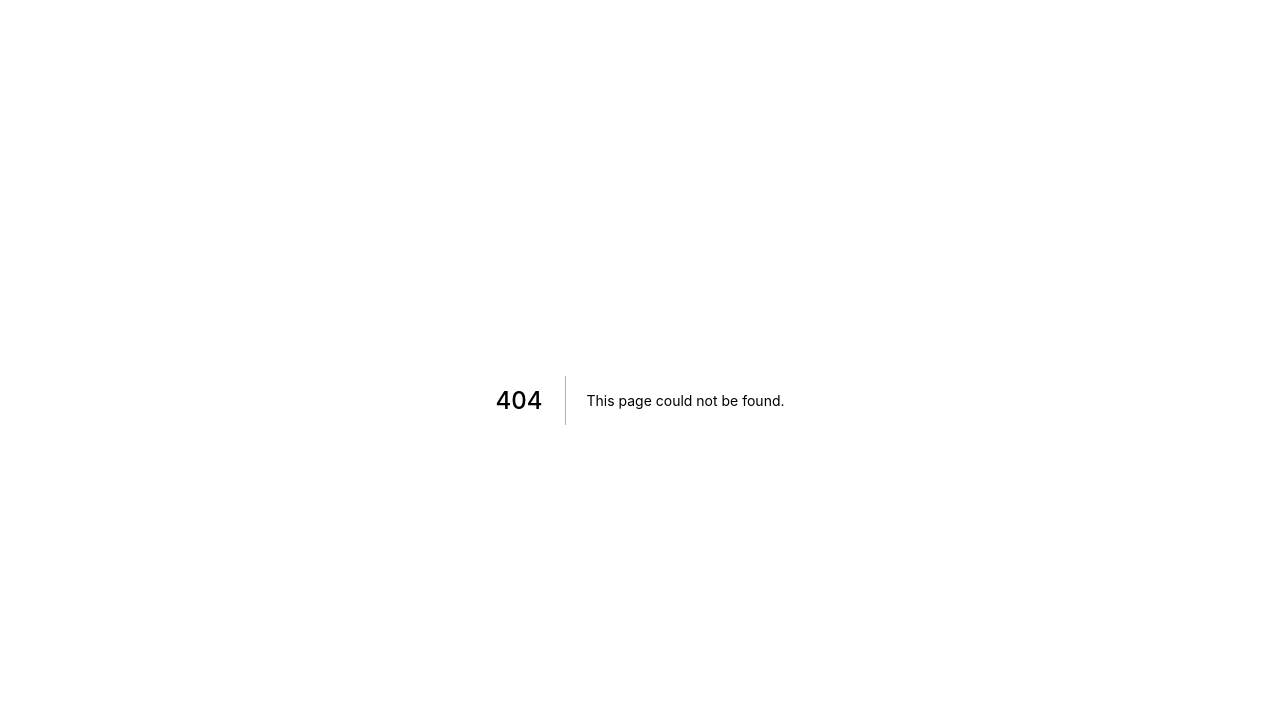
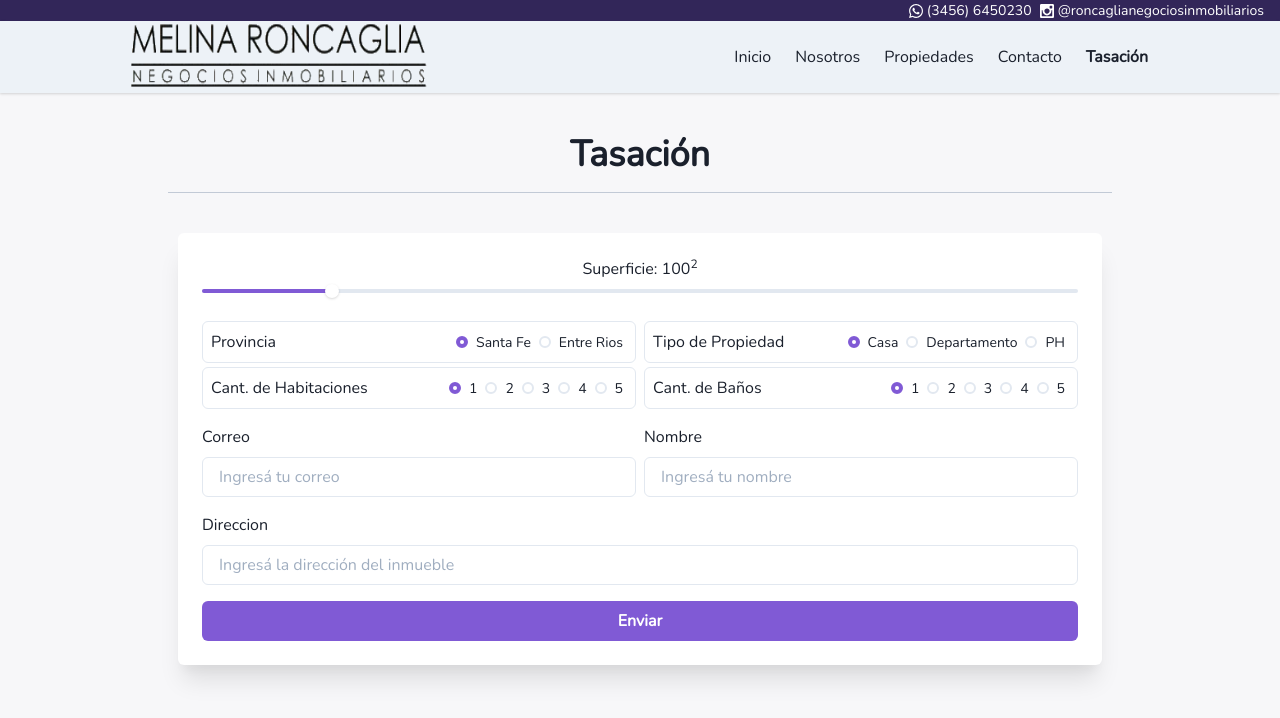
Before and after one commit to rodrigoodz/proyecto_inmobiliaria_nextjs, a Next.js app: page /appraisal in a window 1280 px wide. Before the commit this address had no page. Shown: the top 718 px of the page. Built offline with nearby package versions, Linux system fonts and the light colour scheme.

Commit message:
añadida logica para la pagina de tasaciones

```diff
--- /dev/null
+++ b/components/AppraisalForm.js
@@ -0,0 +1,188 @@
+import {
+  FormControl,
+  FormLabel,
+  Input,
+  Stack,
+  Button,
+  FormErrorMessage,
+  Flex,
+  useToast,
+} from "@chakra-ui/react";
+import { useState } from "react";
+import { useForm } from "react-hook-form";
+
+import RadioSelection from "./RadioSelection";
+import SliderControl from "./SliderControl";
+
+// Tipo de Propiedad (departamento,casa,PH)
+// Cant. ambientes (select de 1 a 5)
+// Superficie Cubierta en m^2 (chakra slider) de 30 a 500
+// Localidad (santa fe o entre rios) (Provincia)
+// que tipo de operacion? Alquiler / Venta
+// Direccion del inmueble
+// Nombre
+// Email
+// Telefono
+// Fotos
+
+const AppraisalForm = () => {
+  const toast = useToast();
+  const [location, setLocation] = useState("SANTA FE");
+  const [type, setType] = useState("CASA");
+  const [surface, setSurface] = useState(100);
+  const [rooms, setRooms] = useState("1");
+  const [bathroom, setBathroom] = useState("1");
+
+  const {
+    handleSubmit,
+    register,
+    reset,
+    formState: { errors, isSubmitting },
+  } = useForm();
+
+  const onSubmit = async (values) => {
+    try {
+      const res = await fetch("/api/contact", {
+        method: "POST",
+        headers: {
+          Accept: "application/json, text/plain, */*",
+          "Content-Type": "application/json",
+        },
+        body: JSON.stringify(values),
+      });
+
+      const data = await res.json();
+
+      if (data.ok) {
+        reset();
+        toast({
+          title: "Enviado",
+          description: data.message,
+          status: "success",
+          duration: 3000,
+          isClosable: true,
+        });
+      } else {
+        toast({
+          title: "Error",
+          description: data.message,
+          status: "error",
+          duration: 3000,
+          isClosable: true,
+        });
+      }
+    } catch (error) {
+      toast({
+        title: "Error",
+        description:
+          "Hubo un error al procesar la solicitud. Intente más tarde",
+        status: "error",
+        duration: 3000,
+        isClosable: true,
+      });
+    }
+  };
+
+  return (
+    <form onSubmit={handleSubmit(onSubmit)}>
+      <Stack spacing={4}>
+        <SliderControl
+          minValue={30}
+          maxValue={500}
+          currentValue={surface}
+          defaultValue={surface}
+          onChange={(value) => setSurface(value)}
+        />
+        <Flex direction={["column", "column", "column", "row"]}>
+          <Stack
+            spacing={1}
+            w={["100%", "100%", "100%", "50%"]}
+            mb={[1, 1, 1, 0]}
+          >
+            <RadioSelection
+              text="Provincia"
+              currentValue={location}
+              values={["Santa Fe", "Entre Rios"]}
+              onChange={(v) => setLocation(v)}
+            />
+            <RadioSelection
+              text="Cant. de Habitaciones"
+              currentValue={rooms}
+              values={["1", "2", "3", "4", "5"]}
+              onChange={(v) => setRooms(v)}
+            />
+          </Stack>
+          <Stack
+            spacing={1}
+            w={["100%", "100%", "100%", "50%"]}
+            ml={[0, 0, 0, 2]}
+          >
+            <RadioSelection
+              text="Tipo de Propiedad"
+              currentValue={type}
+              values={["Casa", "Departamento", "PH"]}
+              onChange={(v) => setType(v)}
+            />
+            <RadioSelection
+              text="Cant. de Baños"
+              currentValue={bathroom}
+              values={["1", "2", "3", "4", "5"]}
+              onChange={(v) => setBathroom(v)}
+            />
+          </Stack>
+        </Flex>
+
+        <Stack alignItems="flex-start" direction={["column", "column", "row"]}>
+          <FormControl isInvalid={errors.email}>
+            <FormLabel htmlFor="email">Correo</FormLabel>
+            <Input
+              id="email"
+              type="email"
+              placeholder="Ingresá tu correo"
+              {...register("email", {
+                required: "Ingresá tu correo",
+              })}
+            />
+            <FormErrorMessage>
+              {errors.email && errors.email.message}
+            </FormErrorMessage>
+          </FormControl>
+          <FormControl isInvalid={errors.name}>
+            <FormLabel htmlFor="name">Nombre</FormLabel>
+            <Input
+              id="name"
+              placeholder="Ingresá tu nombre"
+              {...register("name", {
+                required: "Ingresá tu nombre",
+                minLength: { value: 3, message: "" },
+              })}
+            />
+            <FormErrorMessage>
+              {errors.name && errors.name.message}
+            </FormErrorMessage>
+          </FormControl>
+        </Stack>
+        <FormControl isInvalid={errors.address}>
+          <FormLabel htmlFor="name">Direccion</FormLabel>
+          <Input
+            id="address"
+            placeholder="Ingresá la dirección del inmueble"
+            {...register("address", {
+              required: "Ingresá la dirección del inmueble",
+              minLength: { value: 3, message: "" },
+            })}
+          />
+          <FormErrorMessage>
+            {errors.address && errors.address.message}
+          </FormErrorMessage>
+        </FormControl>
+
+        <Button colorScheme="purple" isLoading={isSubmitting} type="submit">
+          Enviar
+        </Button>
+      </Stack>
+    </form>
+  );
+};
+
+export default AppraisalForm;
--- a/components/NavbarLinks.js
+++ b/components/NavbarLinks.js
@@ -11,7 +11,7 @@ const NavbarLinks = () => {
       <NavbarItem text="Nosotros" to="/us" path={currentPath} />
       <NavbarItem text="Propiedades" to="/estates" path={currentPath} />
       <NavbarItem text="Contacto" to="/contact" path={currentPath} />
-      <NavbarItem text="Tasación" to="/assessment" path={currentPath} />
+      <NavbarItem text="Tasación" to="/appraisal" path={currentPath} />
     </>
   );
 };
--- /dev/null
+++ b/components/RadioSelection.js
@@ -0,0 +1,30 @@
+import { Box, Flex, Radio, RadioGroup, Stack, Text } from "@chakra-ui/react";
+import React from "react";
+
+const RadioSelection = ({ text = "", currentValue, values, onChange }) => {
+  return (
+    <RadioGroup
+      onChange={onChange}
+      value={currentValue}
+      p={2}
+      border="1px solid #e2e8f0"
+      borderRadius="md"
+      colorScheme="purple"
+    >
+      <Flex direction={["column", "row"]} justifyContent="space-between">
+        <Text fontSize={["sm", "sm", "md", "md"]} textAlign="left">
+          {text}
+        </Text>
+        <Flex direction={["column", "row"]}>
+          {values.map((value, idx) => (
+            <Radio key={idx} value={value.toUpperCase()} size="sm" px={1}>
+              {value}
+            </Radio>
+          ))}
+        </Flex>
+      </Flex>
+    </RadioGroup>
+  );
+};
+
+export default RadioSelection;
--- /dev/null
+++ b/components/SliderControl.js
@@ -0,0 +1,45 @@
+import {
+  Slider,
+  SliderTrack,
+  SliderFilledTrack,
+  SliderThumb,
+  Box,
+  Center,
+  Text,
+} from "@chakra-ui/react";
+import React from "react";
+
+const SliderControl = ({
+  minValue,
+  maxValue,
+  currentValue,
+  defaultValue,
+  onChange,
+}) => {
+  return (
+    <Box>
+      <Center>
+        <Text>
+          Superficie: {currentValue}
+          <sup>2</sup>
+        </Text>
+      </Center>
+      <Slider
+        aria-label="slider-ex-1"
+        defaultValue={defaultValue}
+        value={currentValue}
+        onChange={onChange}
+        min={minValue}
+        max={maxValue}
+        colorScheme="purple"
+      >
+        <SliderTrack>
+          <SliderFilledTrack />
+        </SliderTrack>
+        <SliderThumb />
+      </Slider>
+    </Box>
+  );
+};
+
+export default SliderControl;
--- /dev/null
+++ b/pages/appraisal.js
@@ -0,0 +1,31 @@
+import { Box, Text } from "@chakra-ui/react";
+import ContactInfo from "../components/ContactInfo";
+import Navbar from "../components/Navbar";
+import Title from "../components/Title";
+import dynamic from "next/dynamic";
+
+const Form = dynamic(() => import("../components/AppraisalForm"), {
+  ssr: false,
+});
+
+export default function Appraisal() {
+  return (
+    <Box
+      backgroundColor="primary"
+      minHeight="100vh"
+      textAlign="center"
+      userSelect="none"
+    >
+      <ContactInfo />
+      <Navbar />
+      <Box maxW="5xl" margin="auto">
+        <Title text="Tasación" />
+        <Box px={50}>
+          <Box bg="white" boxShadow="xl" rounded="md" h="full" p={6}>
+            <Form />
+          </Box>
+        </Box>
+      </Box>
+    </Box>
+  );
+}
```
Also changed, not shown: pages/assessment.js (deleted, +0 -20 lines).
